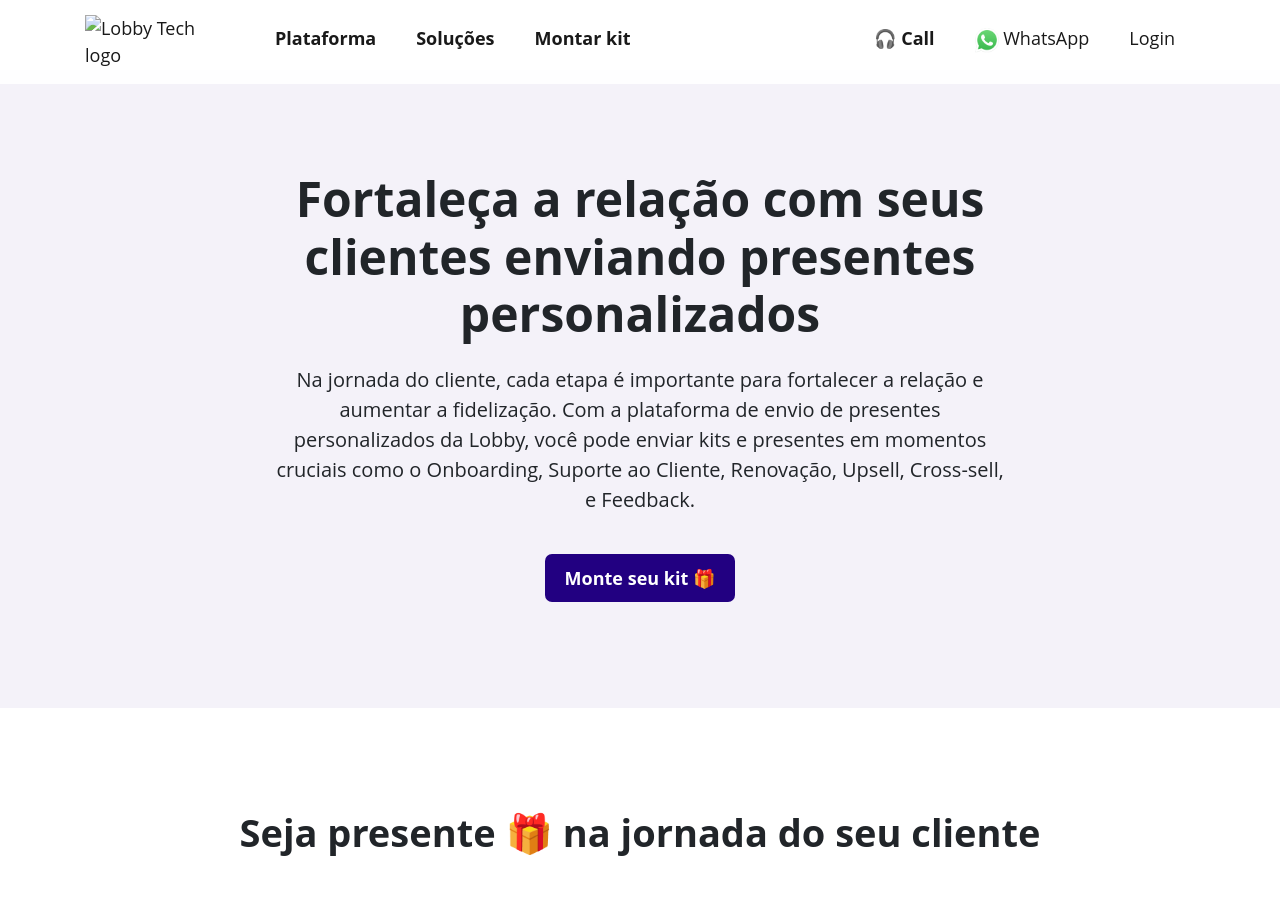
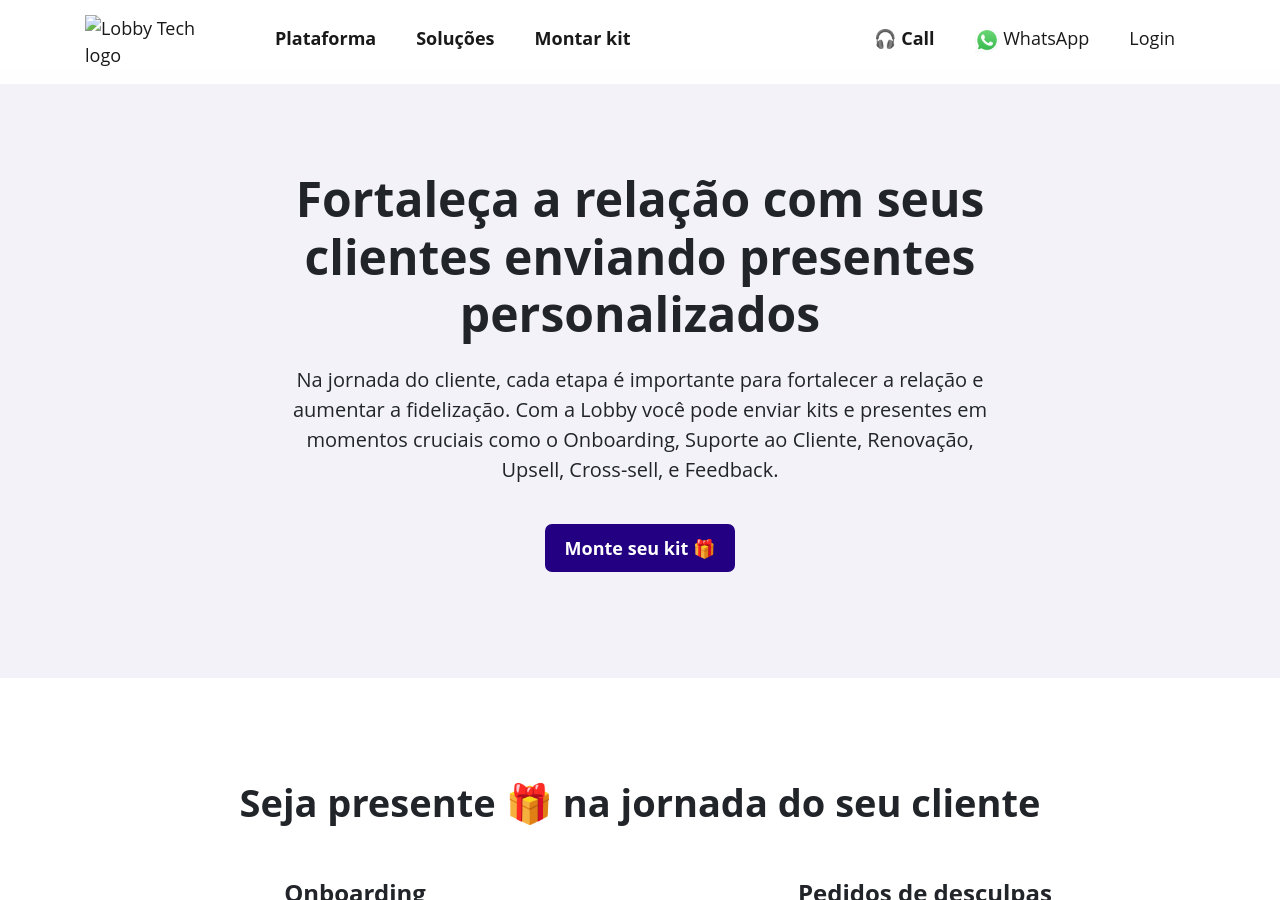
Before and after one commit to lobby-tech/lobby.tech, a Jekyll site: the page built from customer-success.html, in a window 1280 px wide and 900 px high. Built offline with Jekyll 4.4.1, drawn with Linux system fonts in a browser that asks for light colours; a script that is not in the unit is left out.

Commit message:
Updated site

```diff
--- a/_layouts/home.html
+++ b/_layouts/home.html
@@ -85,7 +85,7 @@
                 </a>
               </li>
               <li>
-                <a href="/Vendas">
+                <a href="/vendas">
                   <b>Vendas</b>
                 </a>
               </li>
--- a/customer-success.html
+++ b/customer-success.html
@@ -11,7 +11,7 @@ layout: home
           Fortaleça a relação com seus clientes enviando presentes personalizados
         </h1>
         <h2 class="font--md">
-          Na jornada do cliente, cada etapa é importante para fortalecer a relação e aumentar a fidelização. Com a plataforma de envio de presentes personalizados da Lobby, você pode enviar kits e presentes em momentos cruciais como o Onboarding, Suporte ao Cliente, Renovação, Upsell, Cross-sell, e Feedback.
+          Na jornada do cliente, cada etapa é importante para fortalecer a relação e aumentar a fidelização. Com a Lobby você pode enviar kits e presentes em momentos cruciais como o Onboarding, Suporte ao Cliente, Renovação, Upsell, Cross-sell, e Feedback.
         </h2>
         <br>
         <p>
--- a/rh.html
+++ b/rh.html
@@ -11,7 +11,7 @@ layout: home
           Reconheça seus colaboradores com kits e presentes personalizados
         </h1>
         <h2 class="font--md">
-          Surpreenda seus colaboradores com kits de boas-vindas, presentes de aniversário, reconhecimento por tempo de casa, desempenho e alcance de metas. Fortaleça sua cultura organizacional, potencialize o desempenho e o bem-estar da sua equipe.
+          Surpreenda seus colaboradores com kits de boas-vindas, presentes de aniversário, reconhecimento por tempo de casa, desempenho e alcance de metas. Fortaleça sua cultura organizacional.
         </h2>
         <br>
         <p>
```
